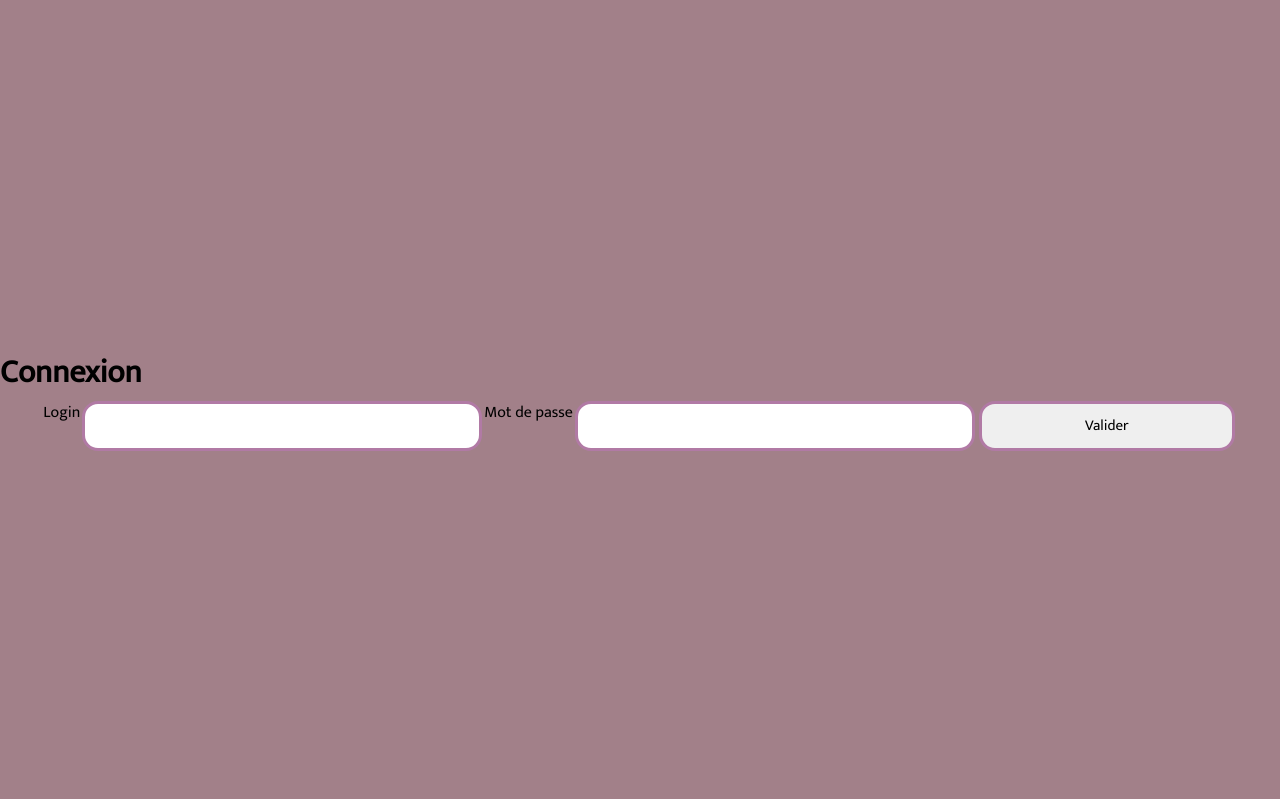
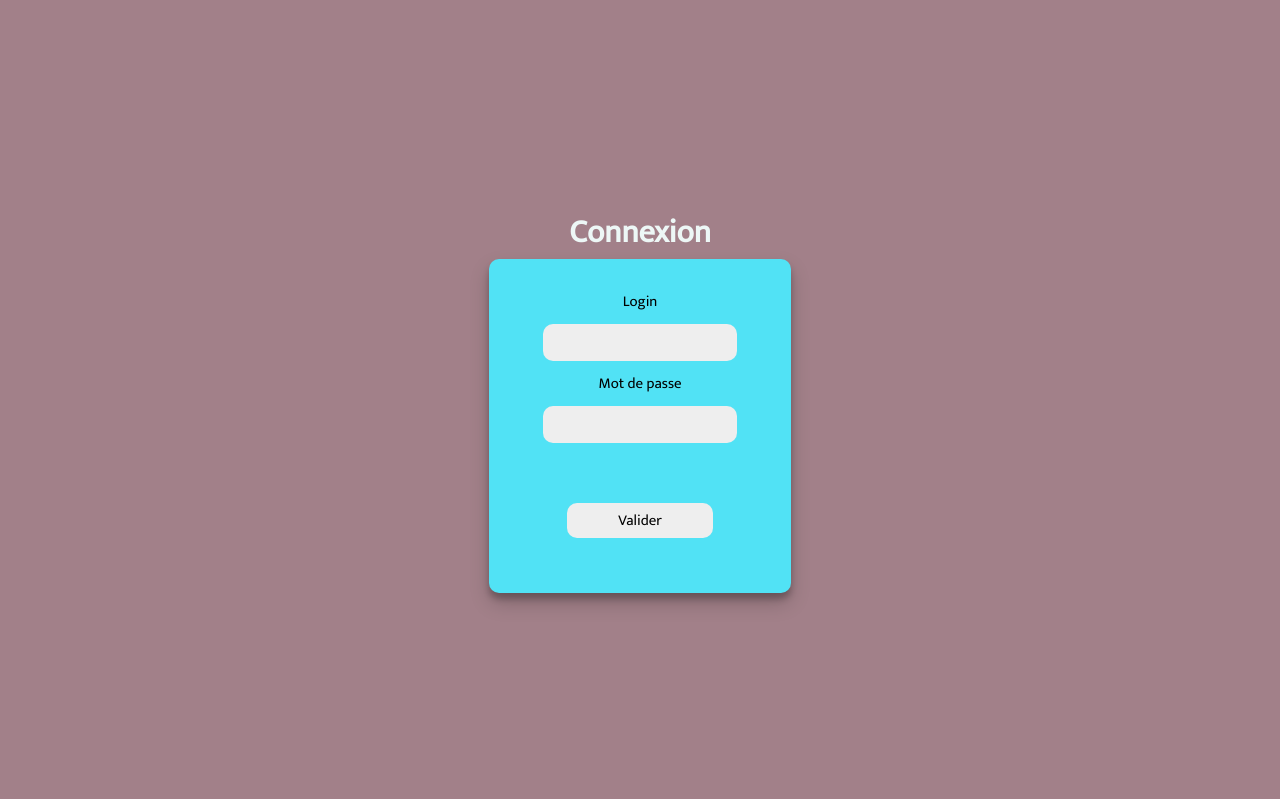
Before and after one commit to elias-cardon/forum, a PHP site: page /connexion.php in a window 1280 px wide. Shown: the part 161-960 px from the top of the page. Run offline with PHP 8.4, Linux system fonts and the light colour scheme; some libraries are stand-ins or nearby versions.

Commit message:
css inscription connexion done + gamepad.png O K OU

```diff
--- a/categorie.php
+++ b/categorie.php
@@ -15,7 +15,9 @@ if (isset($_POST["deconnexion"])) {
     <meta name="viewport" content="width=device-width, user-scalable=yes"/>
     <script src="https://kit.fontawesome.com/5a25ce672a.js" crossorigin="anonymous"></script>
     <link href="https://fonts.googleapis.com/css2?family=Mukta&display=swap" rel="stylesheet">
-    <link rel="stylesheet" type="text/css" href="src/css/index.css">
+	<link rel="stylesheet" type="text/css" href="src/css/index.css">
+	<script src="https://kit.fontawesome.com/68a550b660.js" crossorigin="anonymous"></script>
+<link rel="shortcut icon" href="favicon/gamepad.png" type="image/x-icon">
 </head>
 <body>
 <header>
--- a/connexion.php
+++ b/connexion.php
@@ -26,8 +26,8 @@ if (isset($_POST['submit'])) {
 <head>
     <meta charset="utf-8">
     <title>Connexion</title>
-    <link rel="stylesheet" type="text/css" href="css/connexion.css">
-    <link rel="stylesheet" type="text/css" href="css/index.css">
+    <link rel="stylesheet" type="text/css" href="src/css/connexion.css">
+    <link rel="stylesheet" type="text/css" href="src/css/index.css">
     <script src="https://kit.fontawesome.com/5a25ce672a.js" crossorigin="anonymous"></script>
 </head>
 <body class="color">
@@ -43,7 +43,7 @@ if (isset($_POST['submit'])) {
         <input class="input" type="text" name="login">
         <p>Mot de passe</p>
         <input class="input" type="password" name="password"><br/><br/>
-        <input class="input" type="submit" name="submit" value="Valider"><br/>
+        <input class="input" id="connexionSubmit" type="submit" name="submit" value="Valider"><br/>
     </form>
 </main>
 </body>
--- a/inscription.php
+++ b/inscription.php
@@ -28,8 +28,8 @@ if (isset($_POST['submit'])) {
 <head>
     <meta charset="utf-8">
     <title>Inscription</title>
-    <link rel="stylesheet" type="text/css" href="css/index.css">
-    <link rel="stylesheet" type="text/css" href="css/inscription.css">
+    <link rel="stylesheet" type="text/css" href="src/css/index.css">
+    <link rel="stylesheet" type="text/css" href="src/css/inscription.css">
 </head>
 <body class="color">
 <!-- Header -->
--- /dev/null
+++ b/src/css/connexion.css
@@ -0,0 +1,101 @@
+/*MISE EN PAGE*/
+
+
+html, body {
+    margin: 0;
+    padding: 0;
+}
+
+main {
+    height: 100vh;
+}
+
+/*MAIN*/
+
+main {
+    display: flex;
+    flex-direction: column;
+    justify-content: center;
+    align-items: center;
+}
+
+/*FORMULAIRE*/
+h1{
+    color: #edf7F6;
+}
+form {
+    display: flex;
+    flex-direction: column;
+    justify-content: center;
+    align-items: center;
+    background-color: var(--primaryColor);
+    padding: 30px;
+    border-radius: 10px;
+    box-shadow: 0 10px 20px rgba(0, 0, 0, 0.19), 0 6px 6px rgba(0, 0, 0, 0.23);
+    font-size: 15px;
+    animation-name: apparition;
+    animation-duration: 1.5s;
+}
+
+label {
+    text-align: center;
+}
+
+form input {
+    margin: 10px 0;
+    border-radius: 10px;
+    background-color: var(--secondaryColor);
+    border: none;
+    outline: none;
+    border: 1px solid transparent;
+    width: 75%;
+}
+
+fieldset {
+    animation-name: apparition;
+    animation-duration: 1s;
+}
+
+fieldset legend {
+    font-size: 30px;
+    animation-name: apparition;
+    animation-duration: 1.35s;
+}
+
+.center {
+    text-align: center;
+}
+#connexionSubmit{
+    width: 60%;
+}
+
+input[type="submit"] {
+    margin: 0;
+    width: 50%;
+    border: 0;
+    cursor: pointer;
+    background-color: var(--secondaryColor);
+    transition: all 0.8s;
+}
+
+input[type="submit"]:hover {
+    box-shadow: 300px 0 0 0 greenyellow inset;
+}
+
+/*COULEURS PRINCIPAL*/
+
+:root {
+    --primaryColor: #51e2f5;
+    --secondaryColor: #eeeeee;
+}
+
+/*APPARITION ANIMATION*/
+
+@keyframes apparition {
+    from {
+        opacity: 0;
+    }
+    to {
+        opacity: 100%;
+    }
+}
```
Also changed, not shown: src/css/inscription.css (added, +98 -0 lines), favicon/gamepad.png (added).
